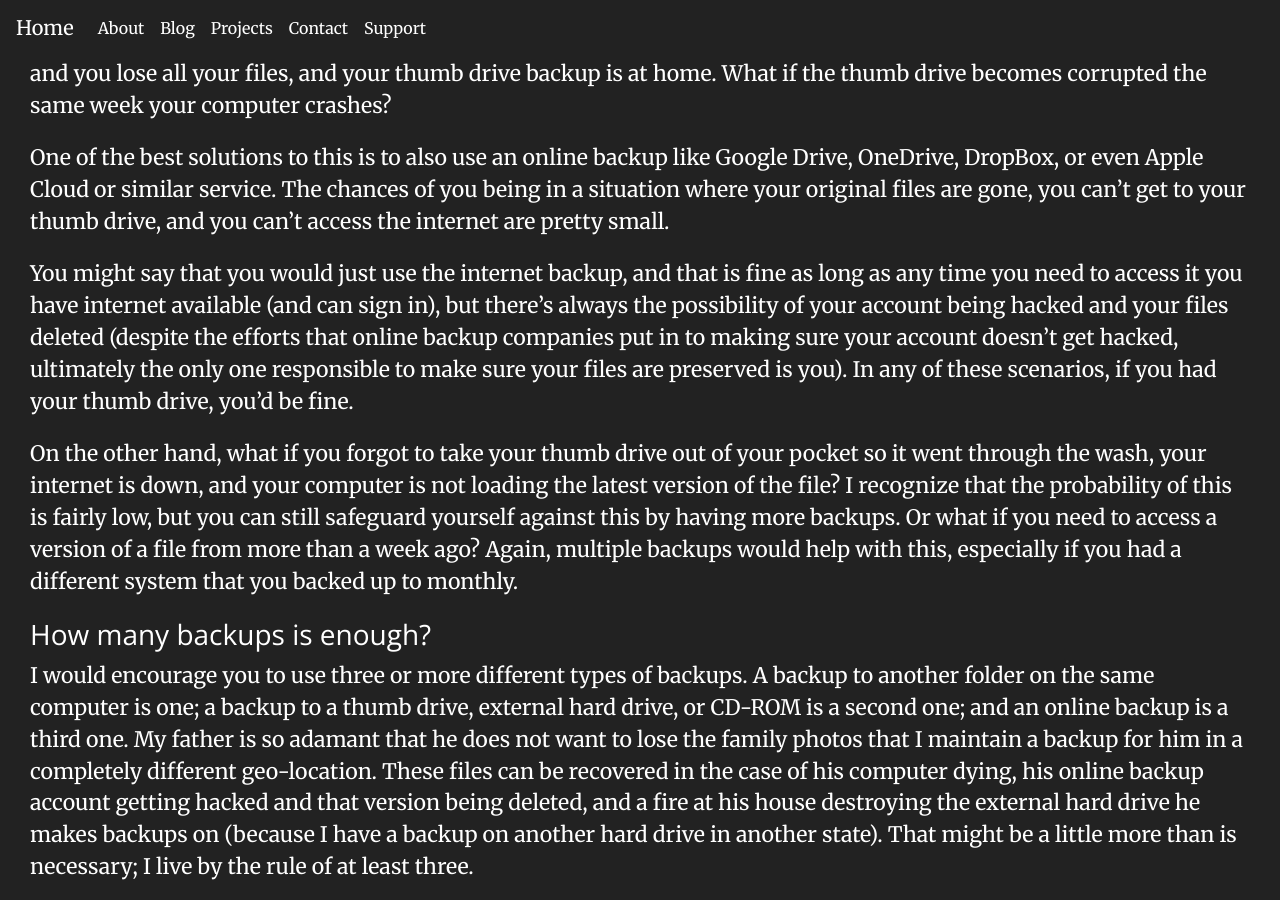
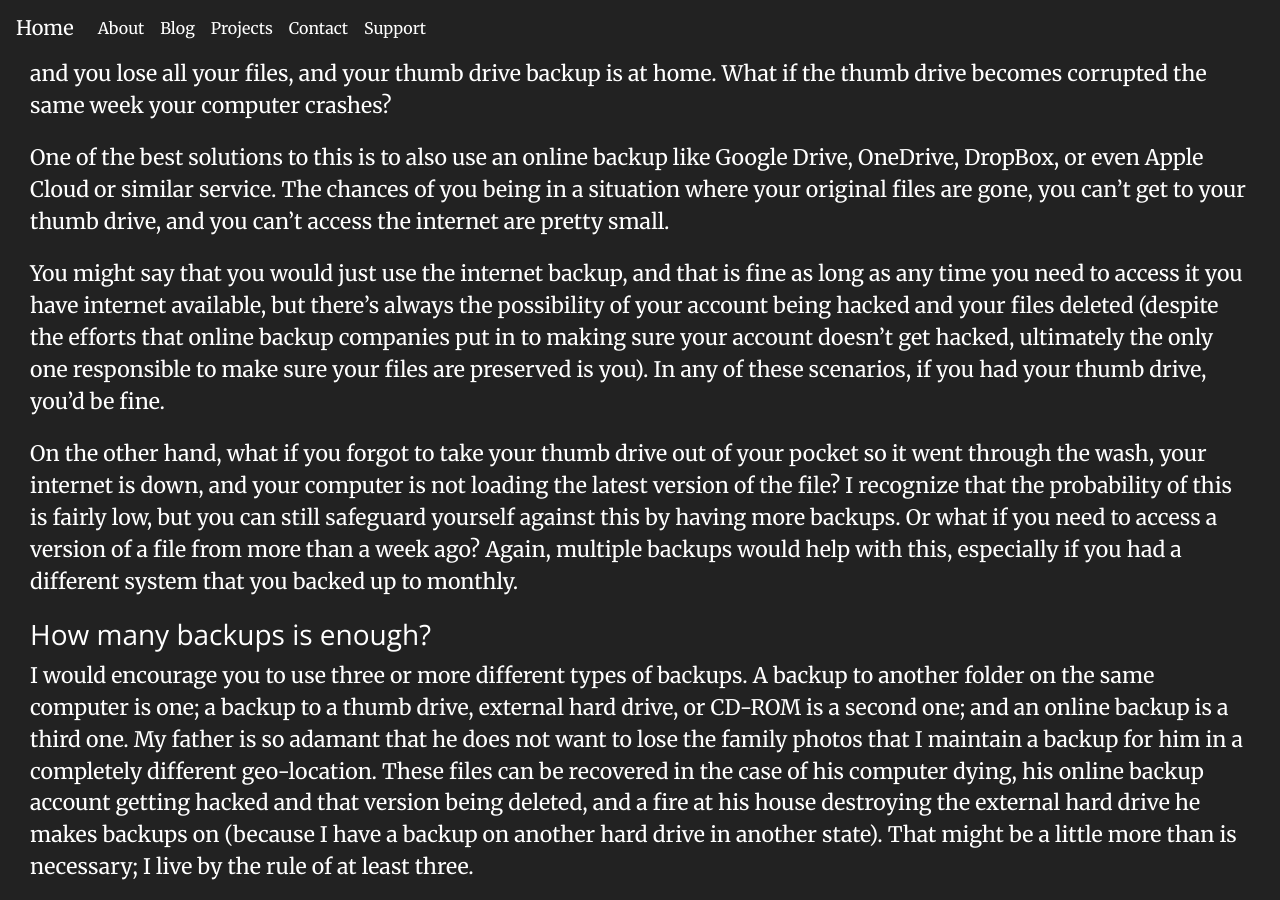
Before and after one commit to mshafer1/website, a Jekyll site: the page built from _Blog/backups.md, in a window 1280 px wide and 900 px high, scrolled down 788 px. Built offline with Jekyll 4.4.1, drawn with Linux system fonts in a browser that asks for light colours; comment, search, counter and statistics services are not loaded.

Commit message:
removing extra comment

```diff
--- a/_Blog/backups.md
+++ b/_Blog/backups.md
@@ -26,7 +26,7 @@ But what if your thumb drive is lost or inaccessible? Suppose your laptop crashe
 
 One of the best solutions to this is to also use an online backup like Google Drive, OneDrive, DropBox, or even Apple Cloud or similar service. The chances of you being in a situation where your original files are gone, you can’t get to your thumb drive, and you can’t access the internet are pretty small.
 
-You might say that you would just use the internet backup, and that is fine as long as any time you need to access it you have internet available (and can sign in), but there’s always the possibility of your account being hacked and your files deleted (despite the efforts that online backup  companies put in to making sure your account doesn’t get hacked, ultimately the only one responsible to make sure your files are preserved is you). In any of these scenarios, if you had your thumb drive, you’d be fine.
+You might say that you would just use the internet backup, and that is fine as long as any time you need to access it you have internet available, but there’s always the possibility of your account being hacked and your files deleted (despite the efforts that online backup  companies put in to making sure your account doesn’t get hacked, ultimately the only one responsible to make sure your files are preserved is you). In any of these scenarios, if you had your thumb drive, you’d be fine.
 
 
 On the other hand, what if you forgot to take your thumb drive out of your pocket so it went through the wash, your internet is down, and your computer is not loading the latest version of the file? I recognize that the probability of this is fairly low, but you can still safeguard yourself against this by having more backups.
```
